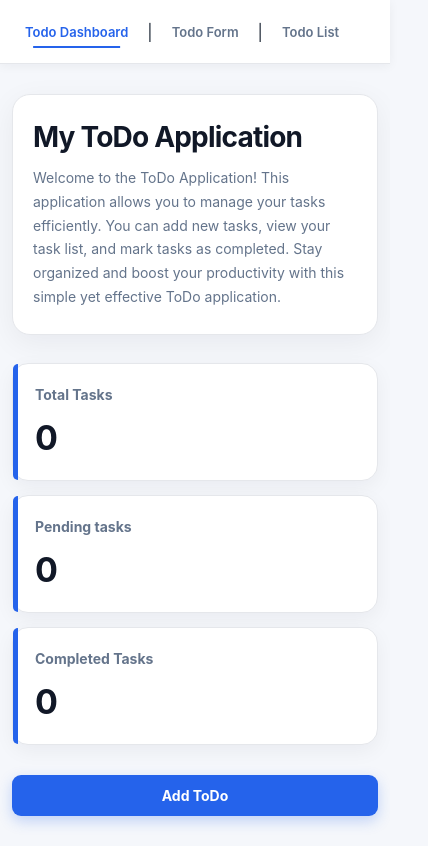
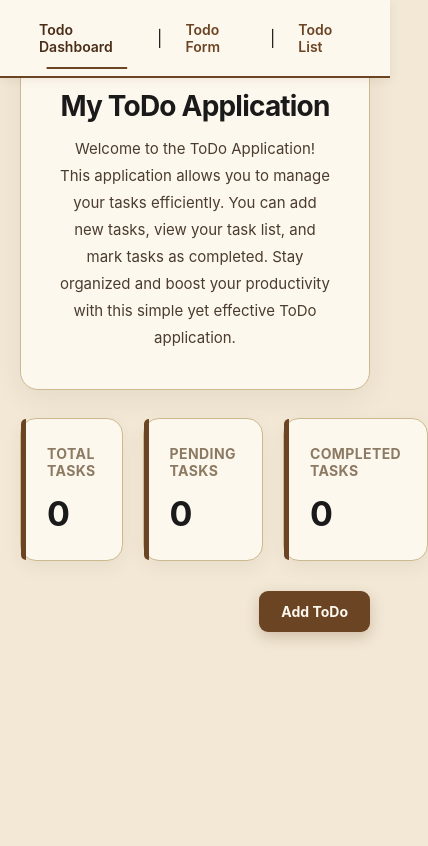
Before and after one commit to jaanviplexoc-ship-it/To-Do-Application, a React (Vite) app: page / in a window 390 px wide. Shown: the whole page, 428 px wide, since content can reach past the window. Built offline with nearby package versions, Linux system fonts and the light colour scheme.

Commit message:
initial commit

```diff
--- a/package.json
+++ b/package.json
@@ -10,6 +10,7 @@
     "preview": "vite preview"
   },
   "dependencies": {
+    "nodemon": "^3.1.14",
     "react": "^19.2.8",
     "react-dom": "^19.2.8",
     "react-icons": "^5.7.0",
--- a/src/app.css
+++ b/src/app.css
@@ -1,3 +1,7 @@
+/* =========================================================
+   GLOBAL
+========================================================= */
+
 * {
   box-sizing: border-box;
   margin: 0;
@@ -6,8 +10,8 @@
 
 body {
   font-family: Inter, "Segoe UI", Arial, sans-serif;
-  background: #f5f7fb;
-  color: #1f2937;
+  background: #f2e8d5;
+  color: #1a1a1a;
 }
 
 button,
@@ -26,39 +30,16 @@ a {
   color: inherit;
 }
 
-nav a {
-  position: relative;
-}
 
-nav a::after {
-  content: "";
-
-  position: absolute;
-  left: 50%;
-  bottom: 0;
-
-  width: 0;
-  height: 2px;
-
-  background: #2563eb;
-
-  transform: translateX(-50%);
-
-  transition: width 0.25s ease;
-}
-
-nav a.active {
-  color: #2563eb;
-}
-
-nav a.active::after {
-  width: 70%;
-}
+/* =========================================================
+   NAVBAR
+========================================================= */
 
 nav {
-  position: sticky;
+  position: fixed;
   top: 0;
   z-index: 100;
+  left: 0;
 
   display: flex;
   align-items: center;
@@ -68,17 +49,20 @@ nav {
   min-height: 64px;
   padding: 12px 24px;
 
-  background: #ffffff;
-  border-bottom: 1px solid #e5e7eb;
-  box-shadow: 0 2px 10px rgba(15, 23, 42, 0.05);
+  background: #fdf8ee;
+  border-bottom: 2px solid #6b4423;
+
+  box-shadow: 0 2px 10px rgba(74, 46, 23, 0.08);
 }
 
 nav a {
+  position: relative;
+
   padding: 9px 15px;
 
   border-radius: 8px;
 
-  color: #64748b;
+  color: #6b4423;
   font-size: 14px;
   font-weight: 600;
 
@@ -88,12 +72,40 @@ nav a {
     transform 0.2s ease;
 }
 
-/* nav a:hover {
-  background: #eff6ff;
-  color: #2563eb;
+nav a:hover {
+  background: #e9dcc0;
+  color: #4a2e17;
   transform: translateY(-1px);
-} */
+}
 
+
+/* Active Navbar */
+
+nav a.active {
+  color: #4a2e17;
+}
+
+nav a.active::after {
+  content: "";
+
+  position: absolute;
+  left: 50%;
+  bottom: -5px;
+
+  width: 65%;
+  height: 2px;
+
+  background: #6b4423;
+
+  border-radius: 10px;
+
+  transform: translateX(-50%);
+}
+
+
+/* =========================================================
+   COMMON PAGE CONTAINER
+========================================================= */
 
 .todo-dashboard,
 .todo-form-page,
@@ -102,6 +114,10 @@ nav a {
   margin: 0 auto;
 }
 
+
+/* =========================================================
+   DASHBOARD
+========================================================= */
 
 .todo-dashboard {
   padding: 50px 0;
@@ -113,20 +129,22 @@ nav a {
 .dashboard-header {
   padding: 38px;
 
-  background: #ffffff;
+  background: #fdf8ee;
 
-  border: 1px solid #e5e7eb;
+  border: 1px solid #cdb98f;
   border-radius: 18px;
 
-  box-shadow: 0 8px 30px rgba(15, 23, 42, 0.06);
+  box-shadow: 0 8px 30px rgba(74, 46, 23, 0.07);
 
   margin-bottom: 28px;
+
+  text-align: center;
 }
 
 .dashboard-header h1 {
   margin-bottom: 12px;
 
-  color: #111827;
+  color: #1a1a1a;
   font-size: clamp(28px, 4vw, 42px);
   font-weight: 750;
   letter-spacing: -0.8px;
@@ -134,14 +152,17 @@ nav a {
 
 .dashboard-header p {
   max-width: 850px;
+  margin: 0 auto;
 
-  color: #64748b;
+  color: #4a3c2e;
   font-size: 15px;
   line-height: 1.8;
 }
 
 
-/* Dashboard Stats */
+/* =========================================================
+   DASHBOARD STATS
+========================================================= */
 
 .dashboard-stats {
   display: grid;
@@ -157,17 +178,18 @@ nav a {
 
   padding: 26px;
 
-  background: #ffffff;
+  background: #fdf8ee;
 
-  border: 1px solid #e5e7eb;
+  border: 1px solid #cdb98f;
   border-radius: 16px;
 
-  box-shadow: 0 6px 20px rgba(15, 23, 42, 0.05);
+  box-shadow: 0 6px 20px rgba(74, 46, 23, 0.06);
 
   transition:
     transform 0.25s ease,
     box-shadow 0.25s ease,
-    border-color 0.25s ease;
+    border-color 0.25s ease,
+    background-color 0.25s ease;
 }
 
 .stat-card-clickable {
@@ -178,28 +200,37 @@ nav a {
 .stat-card-clickable:hover {
   transform: translateY(-5px);
 
-  border-color: #bfdbfe;
+  border-color: #8c7a63;
 
-  box-shadow: 0 14px 30px rgba(15, 23, 42, 0.1);
+  background: #fffaf1;
+
+  box-shadow: 0 14px 30px rgba(74, 46, 23, 0.12);
 }
 
 .stat-card h3,
 .stat-card-clickable h3 {
   margin-bottom: 14px;
 
-  color: #64748b;
+  color: #8c7a63;
+
   font-size: 14px;
   font-weight: 650;
+  text-transform: uppercase;
+  letter-spacing: 0.4px;
 }
 
 .stat-card span,
 .stat-card-clickable span {
   display: block;
 
-  color: #111827;
+  color: #1a1a1a;
+
   font-size: 34px;
   font-weight: 750;
 }
+
+
+/* Card accent */
 
 .stat-card::before,
 .stat-card-clickable::before {
@@ -214,15 +245,23 @@ nav a {
 
   border-radius: 16px 0 0 16px;
 
-  background: #2563eb;
+  background: #6b4423;
 }
+
+
+/* =========================================================
+   ADD BUTTON AREA
+========================================================= */
 
 .btn {
   display: flex;
   justify-content: flex-end;
 }
 
-   /* BUTTONS */
+
+/* =========================================================
+   BUTTONS
+========================================================= */
 
 .add-todo-btn {
   border: none;
@@ -230,13 +269,13 @@ nav a {
 
   padding: 12px 22px;
 
-  background: #2563eb;
-  color: #ffffff;
+  background: #6b4423;
+  color: #fdf8ee;
 
   font-size: 14px;
   font-weight: 650;
 
-  box-shadow: 0 5px 14px rgba(37, 99, 235, 0.25);
+  box-shadow: 0 5px 14px rgba(107, 68, 35, 0.25);
 
   transition:
     background-color 0.2s ease,
@@ -245,18 +284,21 @@ nav a {
 }
 
 .add-todo-btn:hover {
-  background: #1d4ed8;
+  background: #4a2e17;
 
   transform: translateY(-2px);
 
-  box-shadow: 0 8px 18px rgba(37, 99, 235, 0.3);
+  box-shadow: 0 8px 18px rgba(107, 68, 35, 0.3);
 }
 
 .add-todo-btn:active {
   transform: translateY(0);
 }
 
-   /* FORM PAGE */
+
+/* =========================================================
+   FORM PAGE
+========================================================= */
 
 .todo-form-page {
   padding: 50px 0;
@@ -267,12 +309,13 @@ nav a {
 
 .todo-form-header {
   margin-bottom: 25px;
+  text-align: center;
 }
 
 .todo-form-header h1 {
   margin-bottom: 8px;
 
-  color: #111827;
+  color: #1a1a1a;
 
   font-size: 32px;
   font-weight: 750;
@@ -280,12 +323,14 @@ nav a {
 }
 
 .todo-form-header p {
-  color: #64748b;
+  color: #4a3c2e;
   font-size: 15px;
 }
 
 
-/* Form */
+/* =========================================================
+   FORM
+========================================================= */
 
 .todo-form {
   width: min(760px, 100%);
@@ -293,13 +338,16 @@ nav a {
 
   padding: 32px;
 
-  background: #ffffff;
+  background: #fdf8ee;
 
-  border: 1px solid #e5e7eb;
+  border: 1px solid #cdb98f;
   border-radius: 18px;
 
-  box-shadow: 0 10px 35px rgba(15, 23, 42, 0.07);
+  box-shadow: 0 10px 35px rgba(74, 46, 23, 0.08);
 }
+
+
+/* Form Group */
 
 .form-group {
   margin-bottom: 22px;
@@ -310,23 +358,26 @@ nav a {
 
   margin-bottom: 8px;
 
-  color: #374151;
+  color: #4a3c2e;
 
   font-size: 14px;
   font-weight: 650;
 }
 
+
+/* Inputs */
+
 .form-group input,
 .form-group textarea {
   width: 100%;
 
-  border: 1px solid #d1d5db;
+  border: 1px solid #cdb98f;
   border-radius: 9px;
 
   padding: 12px 14px;
 
-  background: #ffffff;
-  color: #111827;
+  background: #fffdf8;
+  color: #1a1a1a;
 
   font-size: 14px;
 
@@ -334,7 +385,8 @@ nav a {
 
   transition:
     border-color 0.2s ease,
-    box-shadow 0.2s ease;
+    box-shadow 0.2s ease,
+    background-color 0.2s ease;
 }
 
 .form-group input {
@@ -343,6 +395,7 @@ nav a {
 
 .form-group textarea {
   min-height: 150px;
+
   resize: vertical;
 
   line-height: 1.6;
@@ -350,34 +403,45 @@ nav a {
 
 .form-group input::placeholder,
 .form-group textarea::placeholder {
-  color: #9ca3af;
+  color: #a39480;
 }
 
 .form-group input:focus,
 .form-group textarea:focus {
-  border-color: #2563eb;
+  border-color: #6b4423;
 
-  box-shadow: 0 0 0 3px rgba(37, 99, 235, 0.1);
+  background: #ffffff;
+
+  box-shadow: 0 0 0 3px rgba(107, 68, 35, 0.1);
 }
 
+
+/* Disabled textarea */
+
 .form-group textarea:disabled {
-  background: #f3f4f6;
-  color: #9ca3af;
+  background: #eee2ce;
+  color: #8c7a63;
   cursor: not-allowed;
 }
+
+
+/* Form button */
 
 .todo-form > .add-todo-btn {
   width: 100%;
   margin-top: 5px;
 }
 
-   /* CURRENT TASKS */
+
+/* =========================================================
+   CURRENT TASKS
+========================================================= */
 
 .form-todo-list {
   margin-top: 28px;
   padding-top: 22px;
 
-  border-top: 1px solid #e5e7eb;
+  border-top: 1px dashed #cdb98f;
 }
 
 .form-list-header {
@@ -387,7 +451,8 @@ nav a {
 }
 
 .form-list-header h2 {
-  color: #374151;
+  color: #4a3c2e;
+
   font-size: 16px;
   font-weight: 650;
 }
@@ -404,37 +469,48 @@ nav a {
 
   border-radius: 999px;
 
-  background: #eff6ff;
-  color: #2563eb;
+  background: #e9dcc0;
+  color: #4a2e17;
 
   font-size: 13px;
   font-weight: 700;
 }
 
-   /* TODO LIST PAGE */
+
+/* =========================================================
+   TODO LIST PAGE
+========================================================= */
 
 .todo-list-page {
   padding: 50px 0;
 }
 
+
+/* Header */
+
 .todo-list-header {
   margin-bottom: 25px;
+  text-align: center;
 }
 
 .todo-list-header h1 {
   margin-bottom: 8px;
 
-  color: #111827;
+  color: #1a1a1a;
+
   font-size: 32px;
   font-weight: 750;
 }
 
 .todo-list-header p {
-  color: #64748b;
+  color: #4a3c2e;
   font-size: 15px;
 }
 
-   /* FILTER */
+
+/* =========================================================
+   FILTER
+========================================================= */
 
 .todo-filters {
   display: flex;
@@ -443,18 +519,19 @@ nav a {
 
   padding: 16px 18px;
 
-  background: #ffffff;
+  background: #fdf8ee;
 
-  border: 1px solid #e5e7eb;
+  border: 1px solid #cdb98f;
   border-radius: 12px;
 
   margin-bottom: 15px;
 
-  box-shadow: 0 4px 15px rgba(15, 23, 42, 0.04);
+  box-shadow: 0 4px 15px rgba(74, 46, 23, 0.05);
 }
 
 .todo-filters label {
-  color: #374151;
+  color: #4a3c2e;
+
   font-size: 14px;
   font-weight: 650;
 }
@@ -464,11 +541,11 @@ nav a {
 
   padding: 9px 35px 9px 12px;
 
-  border: 1px solid #d1d5db;
+  border: 1px solid #cdb98f;
   border-radius: 8px;
 
-  background: #ffffff;
-  color: #374151;
+  background: #fffdf8;
+  color: #4a3c2e;
 
   font-size: 14px;
 
@@ -478,31 +555,40 @@ nav a {
 }
 
 .todo-filters select:focus {
-  border-color: #2563eb;
+  border-color: #6b4423;
 
-  box-shadow: 0 0 0 3px rgba(37, 99, 235, 0.1);
+  box-shadow: 0 0 0 3px rgba(107, 68, 35, 0.1);
 }
+
+
+/* =========================================================
+   SUMMARY
+========================================================= */
 
 .todo-list-summary {
   margin-bottom: 12px;
 
-  color: #64748b;
+  color: #8c7a63;
 
   font-size: 13px;
 }
 
+
+/* =========================================================
+   TABLE
+========================================================= */
 
 .todo-table-container {
   width: 100%;
 
   overflow-x: auto;
 
-  background: #ffffff;
+  background: #fdf8ee;
 
-  border: 1px solid #e5e7eb;
+  border: 1px solid #cdb98f;
   border-radius: 14px;
 
-  box-shadow: 0 8px 25px rgba(15, 23, 42, 0.06);
+  box-shadow: 0 8px 25px rgba(74, 46, 23, 0.07);
 }
 
 .todo-table {
@@ -513,16 +599,19 @@ nav a {
   table-layout: fixed;
 }
 
+
+/* Table Header */
+
 .todo-table thead {
-  background: #f8fafc;
+  background: #e9dcc0;
 }
 
 .todo-table th {
   padding: 15px 16px;
 
-  border-bottom: 1px solid #e5e7eb;
+  border-bottom: 2px solid #cdb98f;
 
-  color: #475569;
+  color: #4a3c2e;
 
   font-size: 12px;
   font-weight: 750;
@@ -532,6 +621,8 @@ nav a {
   letter-spacing: 0.5px;
 }
 
+
+/* Column widths */
 
 .todo-table th:nth-child(1) {
   width: 7%;
@@ -554,69 +645,104 @@ nav a {
 }
 
 
+/* =========================================================
+   TABLE ROWS
+   No hover effect
+========================================================= */
+
 .todo-table tbody tr {
-  transition: background-color 0.2s ease;
+  background: transparent;
 }
 
-.todo-table tbody tr:hover {
-  background: #f8fafc;
-}
+
+/* Table cells */
 
 .todo-table td {
   padding: 17px 16px;
 
-  border-bottom: 1px solid #eef2f7;
+  border-bottom: 1px solid #e2d3b4;
 
   vertical-align: middle;
+
+  color: #4a3c2e;
 
   font-size: 14px;
 }
 
 
-/* ID */
+/* =========================================================
+   ID
+========================================================= */
 
 .todo-id {
-  color: #64748b;
+  color: #8c7a63;
+
   font-weight: 650;
 }
 
 
-/* Title */
+/* =========================================================
+   TITLE
+========================================================= */
 
 .todo-title {
-  color: #1f2937;
+  color: #1a1a1a;
+
   font-weight: 650;
 
   word-break: break-word;
 }
 
 
-/* Description */
+/* =========================================================
+   DESCRIPTION
+========================================================= */
 
 .todo-description {
   max-width: 0;
 
-  color: #64748b;
+  color: #6b5a48;
 
   line-height: 1.55;
 
   white-space: normal;
   overflow-wrap: anywhere;
   word-break: break-word;
+
+  text-decoration: none;
 }
 
 
-/* Completed row */
+/* =========================================================
+   COMPLETED ROW
+========================================================= */
 
 .todo-table tr.completed {
-  background: #f8fafc;
+  background: #f7eddc;
 }
 
+
+/* Only title gets line-through */
+
 .todo-table tr.completed .todo-title {
-  color: #94a3b8;
+  color: #8c7a63;
+
   text-decoration: line-through;
 }
 
+
+/* Description stays normal */
+
+.todo-table tr.completed .todo-description {
+  color: #6b5a48;
+
+  text-decoration: none;
+}
+
+
+/* =========================================================
+   STATUS
+========================================================= */
 
 .status-wrapper {
   display: inline-flex;
@@ -628,7 +754,7 @@ nav a {
   width: 17px;
   height: 17px;
 
-  accent-color: #2563eb;
+  accent-color: #6b4423;
 
   cursor: pointer;
 }
@@ -652,6 +778,11 @@ nav a {
   color: #047857;
 }
 
+
+/* =========================================================
+   ACTIONS
+========================================================= */
+
 .todo-actions {
   white-space: nowrap;
 }
@@ -670,6 +801,9 @@ nav a {
     transform 0.2s ease;
 }
 
+
+/* Edit */
+
 .todo-actions button:first-child {
   margin-right: 8px;
 
@@ -679,8 +813,12 @@ nav a {
 
 .todo-actions button:first-child:hover {
   background: #dbeafe;
+
   transform: translateY(-1px);
 }
+
+
+/* Delete */
 
 .todo-actions button:last-child {
   background: #fef2f2;
@@ -689,15 +827,21 @@ nav a {
 
 .todo-actions button:last-child:hover {
   background: #fee2e2;
+
   transform: translateY(-1px);
 }
+
+
+/* =========================================================
+   EMPTY STATE
+========================================================= */
 
 .empty-todo-state {
   padding: 70px 30px;
 
-  background: #ffffff;
+  background: #fdf8ee;
 
-  border: 1px dashed #cbd5e1;
+  border: 1px dashed #cdb98f;
   border-radius: 14px;
 
   text-align: center;
@@ -706,16 +850,21 @@ nav a {
 .empty-todo-state h2 {
   margin-bottom: 8px;
 
-  color: #334155;
+  color: #4a3c2e;
 
   font-size: 20px;
 }
 
 .empty-todo-state p {
-  color: #94a3b8;
+  color: #8c7a63;
+
   font-size: 14px;
 }
 
+
+/* =========================================================
+   DELETE MODAL
+========================================================= */
 
 .delete-modal-backdrop {
   position: fixed;
@@ -728,7 +877,7 @@ nav a {
 
   padding: 20px;
 
-  background: rgba(15, 23, 42, 0.55);
+  background: rgba(55, 35, 20, 0.62);
 
   backdrop-filter: blur(4px);
 }
@@ -740,9 +889,10 @@ nav a {
 
   background: #ffffff;
 
+  border: 1px solid #cdb98f;
   border-radius: 16px;
 
-  box-shadow: 0 25px 60px rgba(15, 23, 42, 0.25);
+  box-shadow: 0 25px 60px rgba(55, 35, 20, 0.3);
 
   animation: modalEnter 0.2s ease-out;
 }
@@ -750,14 +900,15 @@ nav a {
 .delete-modal h2 {
   margin-bottom: 10px;
 
-  color: #111827;
+  color: #1a1a1a;
+
   font-size: 22px;
 }
 
 .delete-modal p {
   margin-bottom: 25px;
 
-  color: #64748b;
+  color: #6b5a48;
 
   font-size: 14px;
   line-height: 1.6;
@@ -779,6 +930,9 @@ nav a {
   font-weight: 650;
 }
 
+
+/* Cancel */
+
 .delete-modal-actions button:first-child {
   background: #f1f5f9;
   color: #475569;
@@ -788,6 +942,9 @@ nav a {
   background: #e2e8f0;
 }
 
+
+/* Delete */
+
 .delete-modal-actions button:last-child {
   background: #dc2626;
   color: #ffffff;
@@ -796,11 +953,6 @@ nav a {
 .delete-modal-actions button:last-child:hover {
   background: #b91c1c;
 }
-
-
-/* =========================================================
-   ANIMATION
-========================================================= */
 
 @keyframes modalEnter {
   from {
@@ -813,112 +965,3 @@ nav a {
     transform: scale(1) translateY(0);
   }
 }
-
-
-/* =========================================================
-   RESPONSIVE - TABLET
-========================================================= */
-
-@media (max-width: 850px) {
-  .dashboard-stats {
-    grid-template-columns: repeat(2, 1fr);
-  }
-
-  .todo-table {
-    min-width: 850px;
-  }
-
-  .todo-table-container {
-    overflow-x: auto;
-  }
-}
-
-
-/* =========================================================
-   RESPONSIVE - MOBILE
-========================================================= */
-
-@media (max-width: 600px) {
-  nav {
-    justify-content: flex-start;
-    overflow-x: auto;
-    white-space: nowrap;
-
-    padding: 10px 14px;
-  }
-
-  nav a {
-    font-size: 13px;
-    padding: 8px 11px;
-  }
-
-  .todo-dashboard,
-  .todo-form-page,
-  .todo-list-page {
-    width: min(100% - 24px, 1180px);
-    padding: 30px 0;
-  }
-
-  .dashboard-header {
-    padding: 25px 20px;
-  }
-
-  .dashboard-header h1 {
-    font-size: 28px;
-  }
-
-  .dashboard-header p {
-    font-size: 14px;
-    line-height: 1.7;
-  }
-
-  .dashboard-stats {
-    grid-template-columns: 1fr;
-    gap: 14px;
-  }
-
-  .stat-card,
-  .stat-card-clickable {
-    padding: 22px;
-  }
-
-  .btn {
-    justify-content: stretch;
-  }
-
-  .btn .add-todo-btn {
-    width: 100%;
-  }
-
-  .todo-form-header h1,
-  .todo-list-header h1 {
-    font-size: 27px;
-  }
-
-  .todo-form {
-    padding: 22px 18px;
-    border-radius: 14px;
-  }
-
-  .todo-filters {
-    align-items: stretch;
-    flex-direction: column;
-    gap: 10px;
-  }
-
-  .todo-filters select {
-    width: 100%;
-  }
-
-  .delete-modal {
-    padding: 24px;
-  }
-
-  .delete-modal-actions {
-    flex-direction: column-reverse;
-  }
-
-  .delete-modal-actions button {
-    width: 100%;
-  }
-}
```
Also changed, not shown: 1 other file (tests, documents, lock files or other folders).
